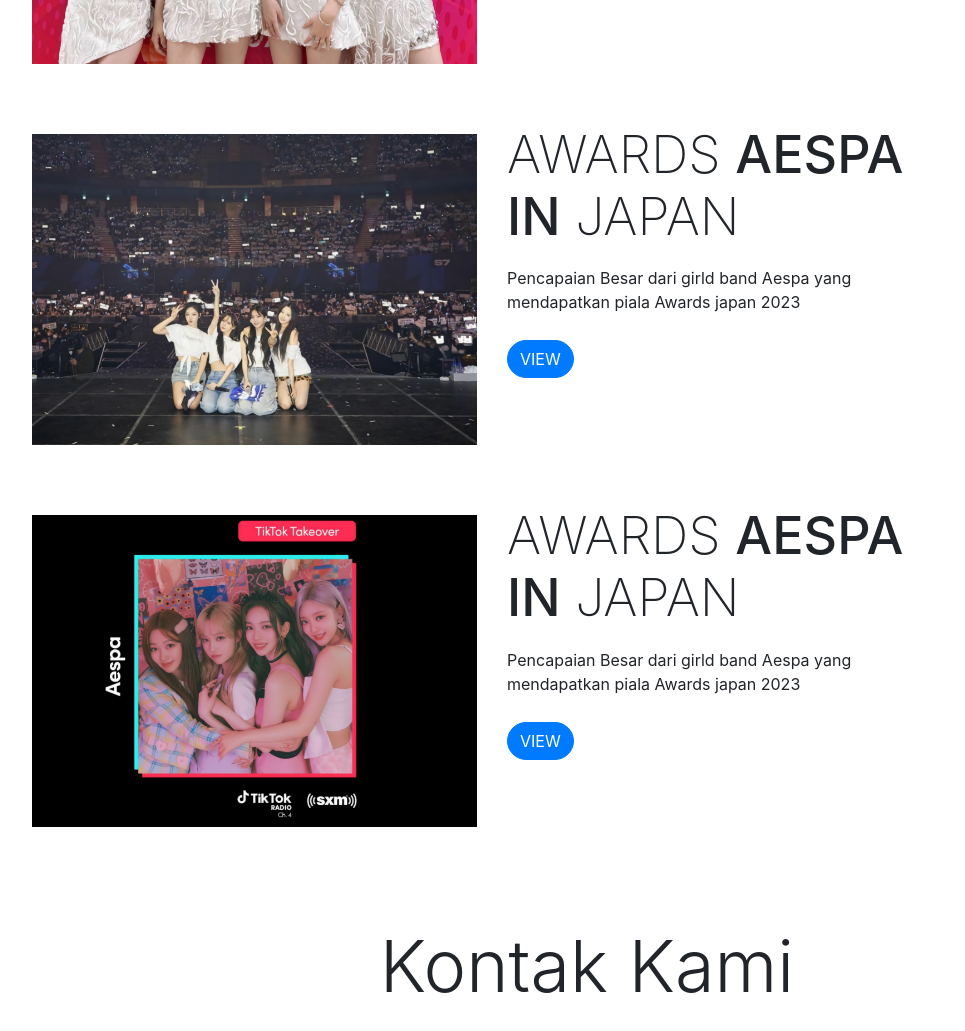
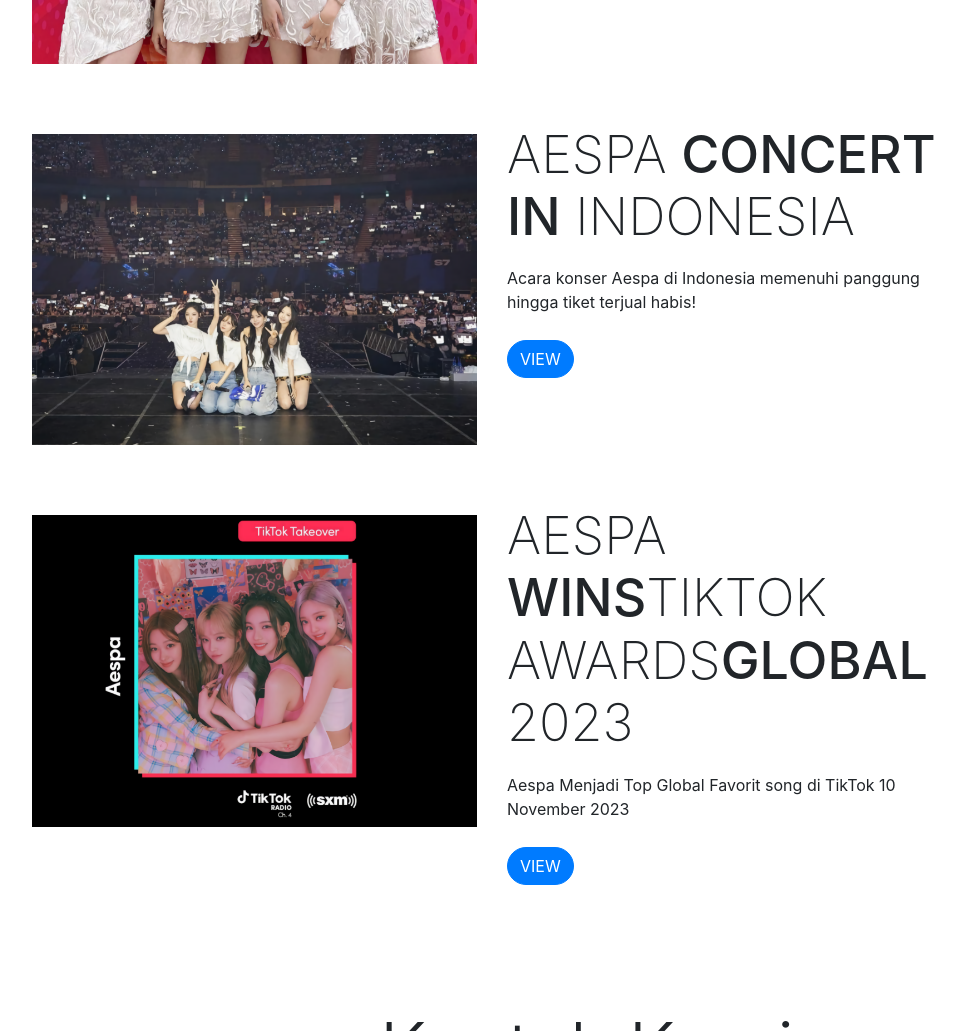
Before and after one commit to slizeroll/SM-Ent-x-Ardsnow, a plain HTML site: page index.html in a window 1280 px wide. Shown: the part 1136-2167 px from the top of the page, without its empty margins (53-1018 px from the left). Drawn offline with nearby package versions, Linux system fonts and the light colour scheme.

Commit message:
first commit

```diff
--- a/index.html
+++ b/index.html
@@ -84,16 +84,16 @@
       <img src="img/aespaAbout2.webp" alt="groupidol" class="img-fluid" width="550">
     </div>
     <div class="col-lg-5 pb-4">
-      <h3>Awards <span>Aespa</span><br><span>In</span> Japan</h3>
-      <p>Pencapaian Besar dari girld band Aespa yang mendapatkan piala Awards japan 2023</p>
+      <h3>Aespa <span>Concert</span><br><span>In</span> Indonesia</h3>
+      <p>Acara konser Aespa di Indonesia memenuhi panggung hingga tiket terjual habis!</p>
       <a href="#" class="btn btn-primary timbel">View</a>
     </div>
     <div class="col-lg-5">
       <img src="img/aespaAbout3.webp" alt="groupidol" class="img-fluid" width="550">
     </div>
     <div class="col-lg-5 pb-4">
-      <h3>Awards <span>Aespa</span><br><span>In</span> Japan</h3>
-      <p>Pencapaian Besar dari girld band Aespa yang mendapatkan piala Awards japan 2023</p>
+      <h3>Aespa <span>Wins</span>TikTok<br>Awards<span>Global</span> 2023</h3>
+      <p>Aespa Menjadi Top Global Favorit song di TikTok 10 November 2023</p>
       <a href="#" class="btn btn-primary timbel">View</a>
     </div>
   </div>
```
